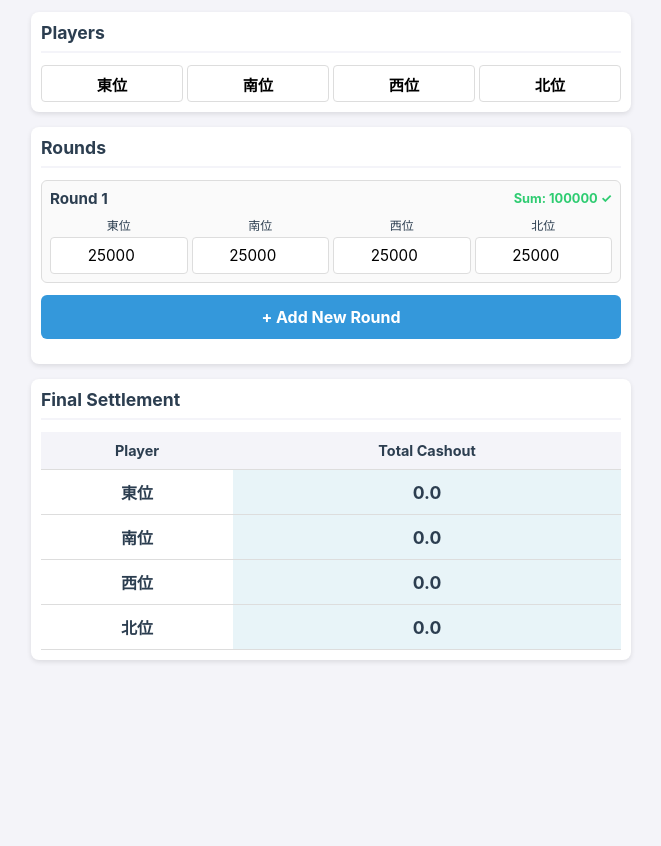
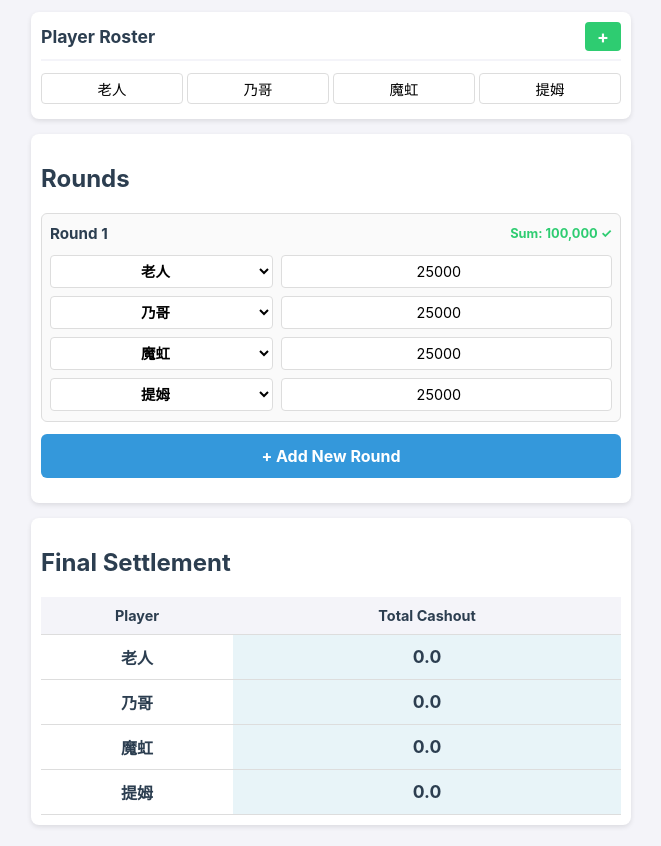
Before and after one commit to harold4648/Majan5_majiangren, a plain HTML site: page index.html in a window 1280 px wide. Shown: the part 46-892 px from the top of the page, without its empty margins (309-970 px from the left). Before the commit the page ends 800 px from the top, so only its background shows below. Drawn offline with Linux system fonts and the light colour scheme.

Commit message:
Update index.html

```diff
--- a/index.html
+++ b/index.html
@@ -16,38 +16,42 @@
         }
         * { box-sizing: border-box; font-family: -apple-system, BlinkMacSystemFont, "Segoe UI", Roboto, Helvetica, Arial, sans-serif; }
 
-        /* Reduced outer padding for mobile */
         body { background-color: var(--bg-color); color: var(--primary); margin: 0; padding: 6px; }
         .container { max-width: 600px; margin: 0 auto; }
         h1 { text-align: center; font-size: 1.4rem; margin-bottom: 15px; margin-top: 10px; }
 
-        /* Reduced card padding to maximize horizontal space */
         .card { background: var(--card-bg); border-radius: 8px; padding: 10px; margin-bottom: 15px; box-shadow: 0 2px 5px rgba(0,0,0,0.1); }
-        .card h2 { font-size: 1.1rem; margin-top: 0; border-bottom: 2px solid var(--bg-color); padding-bottom: 8px; margin-bottom: 12px; }
 
-        /* Reduced gap between columns */
-        .grid-4 { display: grid; grid-template-columns: repeat(4, 1fr); gap: 4px; }
+        .card-header { display: flex; justify-content: space-between; align-items: center; border-bottom: 2px solid var(--bg-color); padding-bottom: 8px; margin-bottom: 12px; }
+        .card-header h2 { font-size: 1.1rem; margin: 0; }
+        .add-btn-small { background-color: var(--success); color: white; border: none; padding: 4px 12px; border-radius: 4px; font-weight: bold; font-size: 1.1rem; cursor: pointer; }
 
-        /* Optimized input fields to fit 5 digits */
-        input[type="text"], input[type="number"] {
+        /* Changed to a 4-column grid so 4 players stay on the same row */
+        .grid-4 { display: grid; grid-template-columns: repeat(4, 1fr); gap: 4px; margin-bottom: 5px; }
+
+        .flex-row { display: flex; gap: 8px; margin-bottom: 8px; }
+        .flex-row select { flex: 1; font-weight: bold; }
+        .flex-row input { flex: 1.5; }
+
+        /* Reduced padding and slightly reduced font size to make cells shorter and fit 4 columns */
+        input[type="text"], input[type="number"], select {
             width: 100%;
-            padding: 8px 2px; /* Minimal side padding */
+            padding: 6px 2px;
             border: 1px solid var(--border);
             border-radius: 4px;
-            font-size: 0.95rem;
-            text-align: center; /* Centering helps visibility */
+            font-size: 0.9rem;
+            text-align: center;
+            background-color: white;
         }
-        .player-names input { font-weight: bold; }
 
-        .round { border: 1px solid var(--border); padding: 8px; border-radius: 6px; margin-bottom: 12px; background-color: #fafafa; }
-        .round-header { display: flex; justify-content: space-between; align-items: center; margin-bottom: 8px; font-weight: bold; font-size: 0.95rem; }
-        .round label { text-align: center; display: block; font-size: 0.75rem; margin-bottom: 4px; overflow: hidden; text-overflow: ellipsis; white-space: nowrap; }
+        .round { border: 1px solid var(--border); padding: 10px 8px 2px 8px; border-radius: 6px; margin-bottom: 12px; background-color: #fafafa; }
+        .round-header { display: flex; justify-content: space-between; align-items: center; margin-bottom: 12px; font-weight: bold; font-size: 0.95rem; }
 
         .warning { color: var(--danger); font-size: 0.8rem; }
         .valid { color: var(--success); font-size: 0.8rem; }
 
-        button { background-color: var(--accent); color: white; border: none; padding: 12px; width: 100%; border-radius: 6px; font-size: 1rem; font-weight: bold; cursor: pointer; margin-bottom: 15px; }
-        button:active { background-color: #2980b9; }
+        .btn-large { background-color: var(--accent); color: white; border: none; padding: 12px; width: 100%; border-radius: 6px; font-size: 1rem; font-weight: bold; cursor: pointer; margin-bottom: 15px; }
+        .btn-large:active { background-color: #2980b9; }
 
         table { width: 100%; border-collapse: collapse; margin-top: 5px; }
         th, td { text-align: center; padding: 10px 4px; border-bottom: 1px solid var(--border); }
@@ -63,19 +67,18 @@
     <h1>Mahjong Cash-Out Ledger</h1>
 
     <div class="card">
-        <h2>Players</h2>
-        <div class="grid-4 player-names" id="playerNames">
-            <input type="text" value="東位" id="name0" onchange="updateUI()">
-            <input type="text" value="南位" id="name1" onchange="updateUI()">
-            <input type="text" value="西位" id="name2" onchange="updateUI()">
-            <input type="text" value="北位" id="name3" onchange="updateUI()">
+        <div class="card-header">
+            <h2>Player Roster</h2>
+            <button class="add-btn-small" onclick="addPlayer()">+</button>
+        </div>
+        <div class="grid-4" id="playerNames">
             </div>
     </div>
 
     <div class="card" id="roundsContainer">
         <h2>Rounds</h2>
         <div id="roundsList"></div>
-        <button onclick="addRound()">+ Add New Round</button>
+        <button class="btn-large" onclick="addRound()">+ Add New Round</button>
     </div>
 
     <div class="card">
@@ -97,41 +100,77 @@
     const BASE_SCORE = 25000;
     const DIVISOR = 50;
     const BONUSES = [800, 400, -200, -1000];
+
+    // Initial global roster
+    let players = ["老人", "乃哥", "魔虹", "提姆"];
+
+    // Rounds data: array of arrays of 4 slots. Each slot is { p: playerIndex, s: score }
     let rounds = [];
 
-    function addRound() {
-        rounds.push([25000, 25000, 25000, 25000]);
+    // Dynamically render the roster inputs
+    function renderPlayers() {
+        const container = document.getElementById('playerNames');
+        container.innerHTML = '';
+        players.forEach((name, i) => {
+            container.innerHTML += `<input type="text" value="${name}" onchange="updatePlayerName(${i}, this.value)">`;
+        });
         updateUI();
     }
 
-    function updateScore(roundIndex, playerIndex, value) {
-        rounds[roundIndex][playerIndex] = parseInt(value) || 0;
+    function addPlayer() {
+        // Automatically add "狗德" for the 5th player, otherwise use generic name
+        if (players.length === 4) {
+            players.push("狗德");
+        } else {
+            players.push(`玩家 ${players.length + 1}`);
+        }
+        renderPlayers();
+    }
+
+    function updatePlayerName(index, newName) {
+        players[index] = newName;
         updateUI();
     }
 
-    function calculateRoundCashouts(scores) {
-        let indexedScores = scores.map((score, index) => ({ score, index }));
-        indexedScores.sort((a, b) => b.score - a.score);
+    function addRound() {
+        // Automatically assign the first 4 available players
+        let defaultPlayers = [0, 1, 2, 3].map(i => i < players.length ? i : 0);
+        rounds.push([
+            {p: defaultPlayers[0], s: 25000},
+            {p: defaultPlayers[1], s: 25000},
+            {p: defaultPlayers[2], s: 25000},
+            {p: defaultPlayers[3], s: 25000}
+        ]);
+        updateUI();
+    }
 
-        let cashouts = [0, 0, 0, 0];
+    function updateSlotPlayer(roundIndex, slotIndex, playerIndex) {
+        rounds[roundIndex][slotIndex].p = parseInt(playerIndex);
+        updateUI();
+    }
+
+    function updateSlotScore(roundIndex, slotIndex, value) {
+        rounds[roundIndex][slotIndex].s = parseInt(value) || 0;
+        updateUI();
+    }
+
+    function calculateRoundCashouts(roundData) {
+        let sorted = [...roundData].sort((a, b) => b.s - a.s);
+        let cashouts = {};
+
         let i = 0;
-
         while (i < 4) {
             let j = i;
-            while (j < 4 && indexedScores[j].score === indexedScores[i].score) {
-                j++;
-            }
+            while (j < 4 && sorted[j].s === sorted[i].s) j++;
+
             let tieCount = j - i;
             let sumBonus = 0;
-            for (let k = i; k < j; k++) {
-                sumBonus += BONUSES[k];
-            }
+            for (let k = i; k < j; k++) sumBonus += BONUSES[k];
             let avgBonus = sumBonus / tieCount;
 
             for (let k = i; k < j; k++) {
-                let originalIndex = indexedScores[k].index;
-                let basePoints = (indexedScores[k].score - BASE_SCORE) / DIVISOR;
-                cashouts[originalIndex] = basePoints + avgBonus;
+                let basePoints = (sorted[k].s - BASE_SCORE) / DIVISOR;
+                cashouts[sorted[k].p] = basePoints + avgBonus;
             }
             i = j;
         }
@@ -139,27 +178,47 @@
     }
 
     function updateUI() {
-        const names = [
-            document.getElementById('name0').value,
-            document.getElementById('name1').value,
-            document.getElementById('name2').value,
-            document.getElementById('name3').value
-        ];
-
         const roundsList = document.getElementById('roundsList');
         roundsList.innerHTML = '';
 
-        let grandTotals = [0, 0, 0, 0];
+        let grandTotals = new Array(players.length).fill(0);
 
-        rounds.forEach((scores, roundIndex) => {
-            let sum = scores.reduce((a, b) => a + b, 0);
-            let isValid = sum === 100000;
-            let statusText = isValid ? `<span class="valid">Sum: ${sum} ✓</span>` : `<span class="warning">Sum: ${sum} ⚠</span>`;
+        rounds.forEach((roundData, roundIndex) => {
+            let sum = roundData.reduce((acc, curr) => acc + curr.s, 0);
+            let activePlayers = new Set(roundData.map(r => r.p));
 
-            let cashouts = isValid ? calculateRoundCashouts(scores) : [0, 0, 0, 0];
+            let isSumValid = sum === 100000;
+            let isPlayersValid = activePlayers.size === 4;
+            let isValid = isSumValid && isPlayersValid;
+
+            let statusText = '';
             if (isValid) {
-                for (let i=0; i<4; i++) grandTotals[i] += cashouts[i];
+                statusText = `<span class="valid">Sum: 100,000 ✓</span>`;
+                let roundCashouts = calculateRoundCashouts(roundData);
+                for(let pIndex in roundCashouts) {
+                    grandTotals[pIndex] += roundCashouts[pIndex];
                 }
+            } else if (!isPlayersValid) {
+                statusText = `<span class="warning">⚠ Duplicate Players</span>`;
+            } else {
+                statusText = `<span class="warning">Sum: ${sum} ⚠</span>`;
+            }
+
+            let slotsHtml = roundData.map((slotData, slotIndex) => {
+                let optionsHtml = players.map((name, i) =>
+                    `<option value="${i}" ${slotData.p === i ? 'selected' : ''}>${name}</option>`
+                ).join('');
+
+                return `
+                    <div class="flex-row">
+                        <select onchange="updateSlotPlayer(${roundIndex}, ${slotIndex}, this.value)">
+                            ${optionsHtml}
+                        </select>
+                        <input type="number" step="100" inputmode="numeric" value="${slotData.s}"
+                            onchange="updateSlotScore(${roundIndex}, ${slotIndex}, this.value)">
+                    </div>
+                `;
+            }).join('');
 
             let roundHtml = `
                 <div class="round">
@@ -167,40 +226,36 @@
                         <span>Round ${roundIndex + 1}</span>
                         ${statusText}
                     </div>
-                    <div class="grid-4">
-                        ${scores.map((score, pIndex) => `
-                            <div>
-                                <label>${names[pIndex]}</label>
-                                <input type="number" step="100" value="${score}"
-                                    onchange="updateScore(${roundIndex}, ${pIndex}, this.value)">
-                            </div>
-                        `).join('')}
-                    </div>
+                    <div>${slotsHtml}</div>
                 </div>
             `;
             roundsList.innerHTML += roundHtml;
         });
 
+        // Settlement Table
         const tbody = document.getElementById('settlementBody');
         tbody.innerHTML = '';
-        let totalSystemCash = 0;
 
-        for (let i = 0; i < 4; i++) {
+        for (let i = 0; i < players.length; i++) {
             let val = grandTotals[i];
-            totalSystemCash += val;
+            let participated = rounds.some(r => r.some(slot => slot.p === i));
+
+            if (participated || val !== 0) {
                 let colorClass = val > 0 ? 'positive' : (val < 0 ? 'negative' : '');
                 let sign = val > 0 ? '+' : '';
 
                 tbody.innerHTML += `
                     <tr>
-                    <td style="font-weight: bold;">${names[i]}</td>
+                        <td style="font-weight: bold;">${players[i]}</td>
                         <td class="total-row ${colorClass}">${sign}${val.toFixed(1)}</td>
                     </tr>
                 `;
             }
         }
+    }
 
-    // Initialize with one round
+    // Initialize app
+    renderPlayers();
     addRound();
 </script>
 
```
Lines whose indentation alone changed are shown as unchanged.
